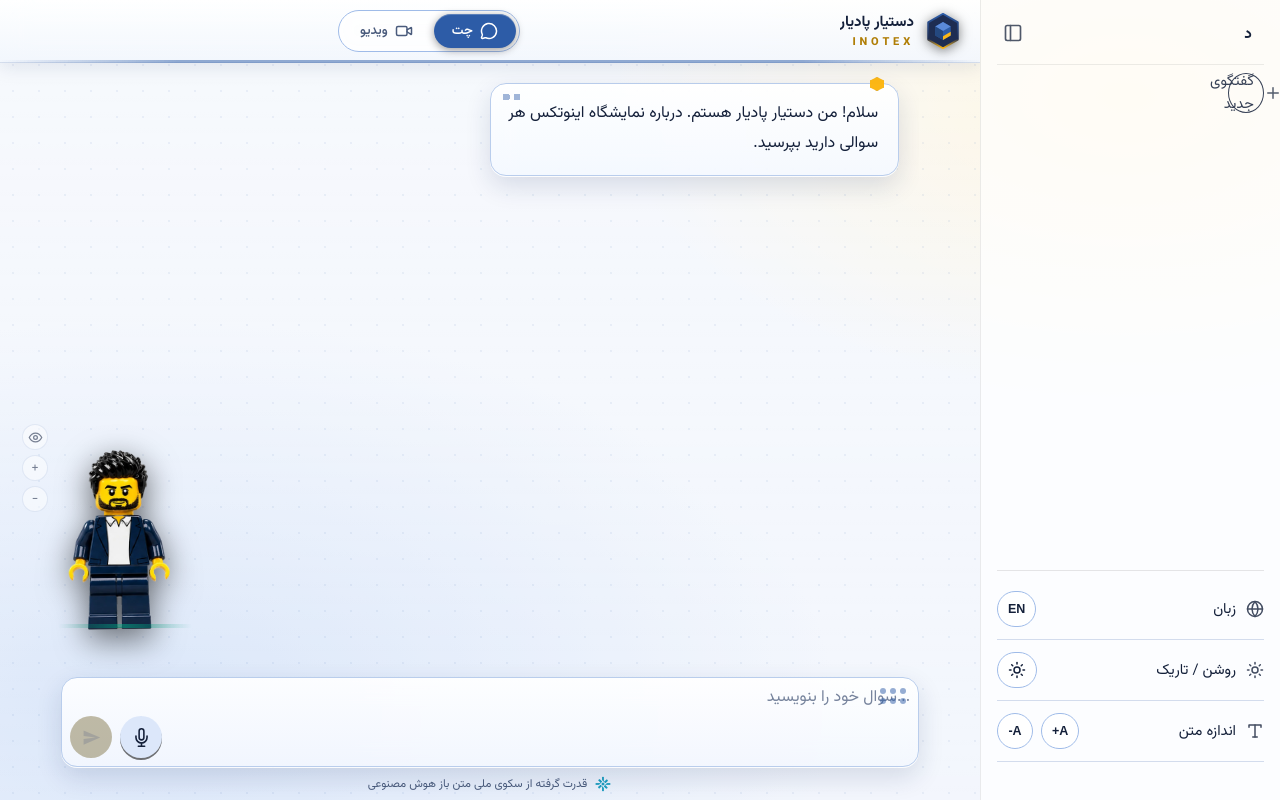
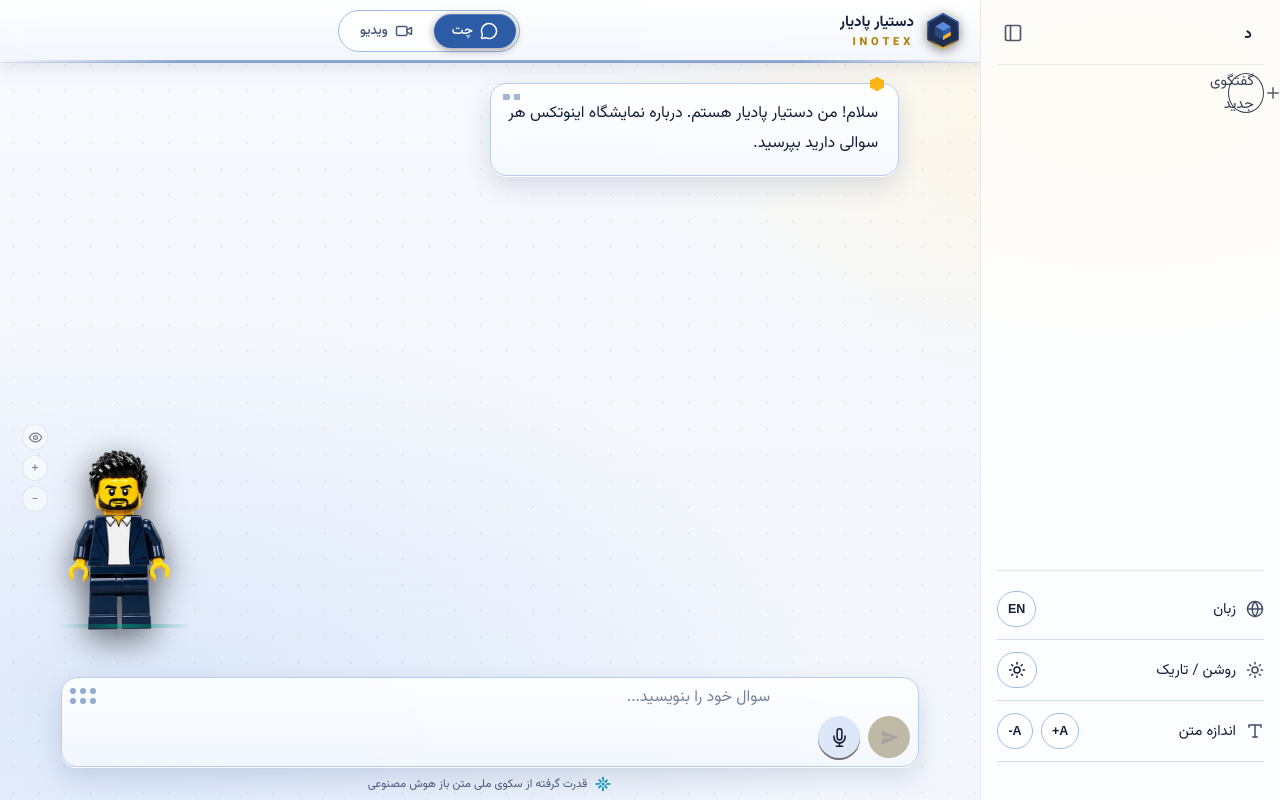
Before and after one commit to Kohandezh/PadyarAIChatBot, a FastAPI app: page / in a window 1280 px wide. Run offline with FastAPI, Linux system fonts and the light colour scheme; data that the repository does not hold is empty; parts of the project's set-up code (start-up, migrations or seed data) failed here and were passed over; some libraries are stand-ins or nearby versions.

Commit message:
fix(chat): mirror the composer bar and its studs for RTL
The input row's mic/send buttons and the decorative composer-studs
both used a fixed layout that didn't account for which side reads as
"start" per active language. Reverse the row so RTL reads correctly,
tie #user-input's writing direction to html[lang], and let the studs
fall into the row's natural position instead of pinning them to a
side that no longer matches the reversed layout.

Also drops the .wrapper input-area's leftover 0.5rem/1rem padding
around the input bar to 0 — redundant now that .input-wrapper carries
its own padding.

Co-Authored-By: Claude Sonnet 5 <noreply@anthropic.com>

```diff
--- a/static/chat/base.css
+++ b/static/chat/base.css
@@ -232,7 +232,7 @@ body {
 
 /* ── Input Area ── */
 .wrapper {
-    padding: 0.5rem 1rem;
+    padding: 0;
 }
 
 #input-area {
@@ -250,6 +250,7 @@ body {
     width: 100%;
     max-width: 800px;
     display: flex;
+    flex-direction: row-reverse;
     align-items: flex-end;
     gap: 8px;
     padding: 0.5rem;
@@ -277,7 +278,7 @@ body {
    that resolution kicks in has fallen back to the room's own rtl in the
    past. Keying text-align off the UI language directly makes it deterministic
    instead of relying on that per-browser heuristic. */
-html[lang="fa"] #user-input { text-align: right; }
+html[lang="fa"] #user-input { text-align: right; direction: rtl; }
 html[lang="en"] #user-input { text-align: left; }
 
 #user-input:focus {
--- a/themes/inotex/static/style.css
+++ b/themes/inotex/static/style.css
@@ -422,11 +422,15 @@ header.inx-header::after {
 
 #user-input:focus { outline: none; }
 
+html[lang="fa"] #user-input { padding-right: 40px; }
+html[lang="en"] #user-input { padding-left: 38px; }
+
 /* composer stud cluster (decorative, like the reference sheet) */
 .composer-studs {
     position: absolute;
     top: 10px;
     inset-inline-start: 12px;
+    right: auto;
     display: grid;
     grid-template-columns: repeat(3, var(--stud-size));
     gap: 4px;
```
